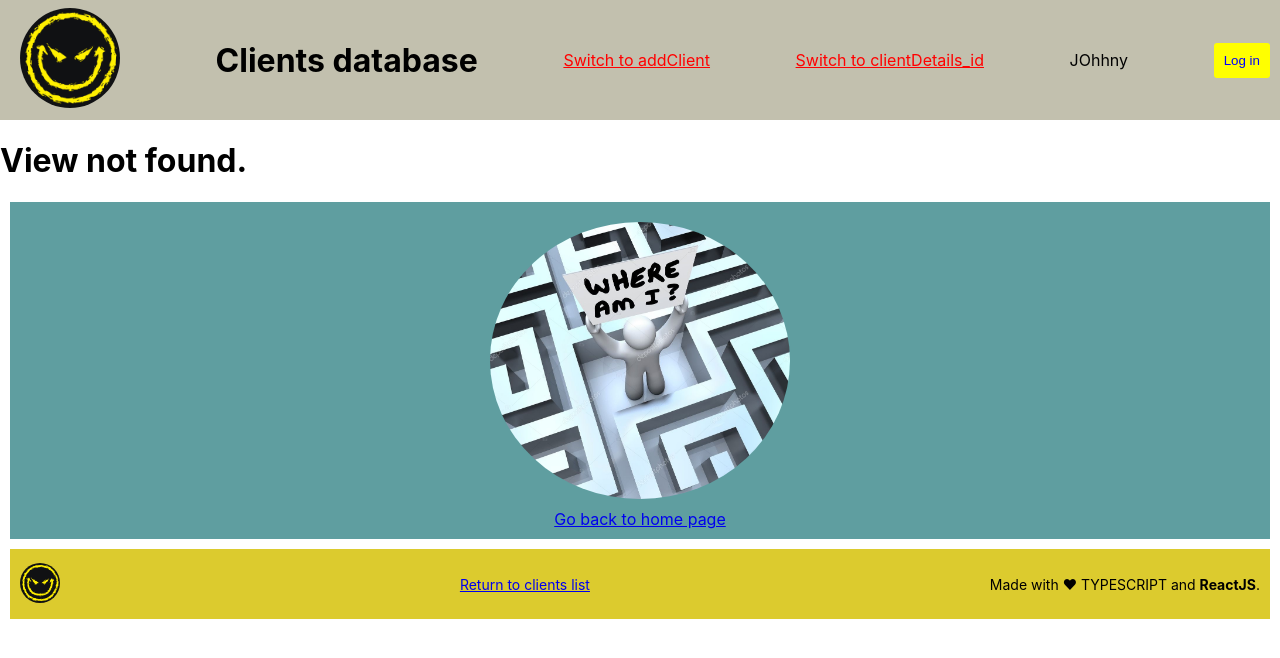
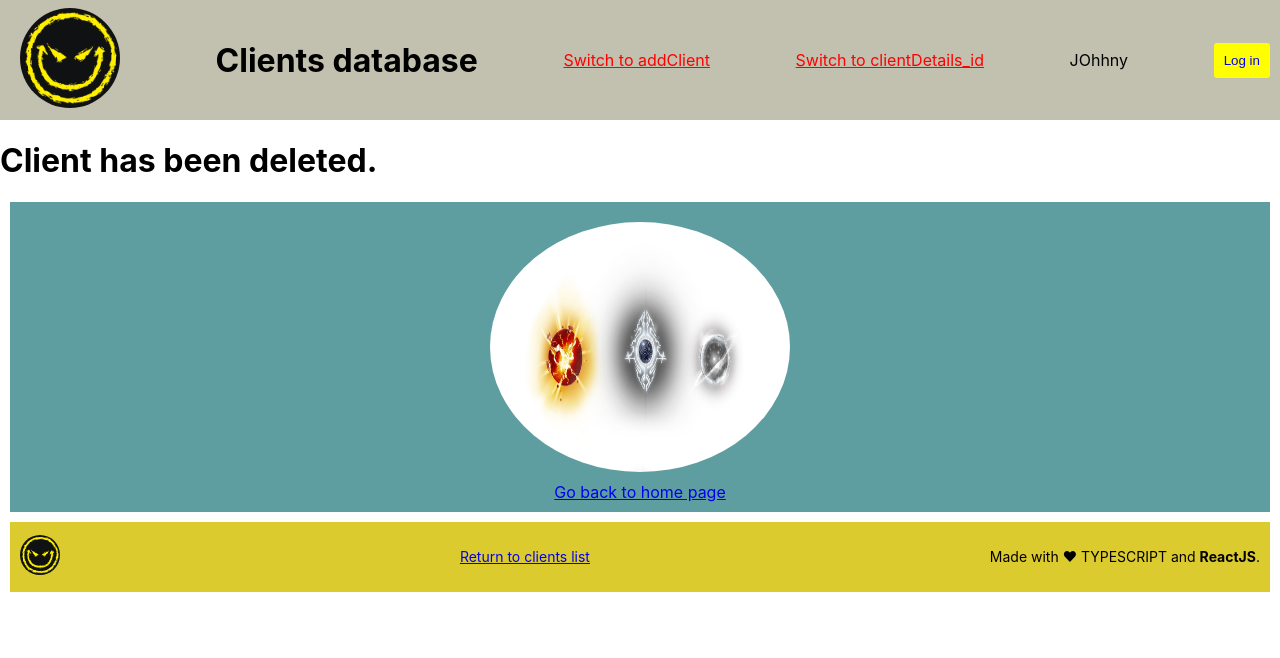
Before and after one commit to L00ka5z78/clientBBinTSandReact_28_01_23, a React (Create React App) app in the folder frontend/: page /deleted in a window 1280 px wide. Before the commit this address had no page. Shown: the top 658 px of the page. Built offline with nearby package versions, Linux system fonts and the light colour scheme.

Commit message:
client deleted view built and implemented

```diff
--- a/frontend/src/App.tsx
+++ b/frontend/src/App.tsx
@@ -7,6 +7,7 @@ import {Navbar} from "./components/navbar/Navbar";
 import {NotFoundView} from "./views/NotFoundView";
 import {EditClientView} from "./views/EditClientView";
 import {SingleClient} from "./components/Client/SingleClient";
+import {ClientDeleted} from "./components/Client/ClientDeleted";
 
 export const App = () => {
     return (
@@ -17,6 +18,7 @@ export const App = () => {
                 <Route path="/client/:clientID" element={<SingleClient/>}/>
                 <Route path="/update/:clientID" element={<EditClientView />}/>
                 <Route path="*" element={<NotFoundView/>}/>
+                <Route path="/deleted" element={<ClientDeleted/>}/>
             </Routes>
             <Footer/>
         </>
--- /dev/null
+++ b/frontend/src/components/Client/ClientDeleted.tsx
@@ -0,0 +1,21 @@
+import React, {useState} from "react";
+import {Link, useParams} from "react-router-dom";
+import PlanetImg from '../../images/planets.jpg'
+import styles from './ClientTable.module.css'
+
+import {GetSingleClientRes} from "types";
+
+export const ClientDeleted = () => {
+
+    return (
+    <div>
+        <h1>Client  has been deleted.</h1>
+        <div className={styles.deleted}>
+            <img className={styles.img} src={PlanetImg} alt="client deleted"/>
+            <Link to="/">Go back to home page</Link>
+        </div>
+        <div>
+        </div>
+    </div>
+)
+}
--- a/frontend/src/components/Client/ClientTable.module.css
+++ b/frontend/src/components/Client/ClientTable.module.css
@@ -27,4 +27,21 @@ tr:nth-child(even) {
 tr:hover {
     background-color: #817676;
 }
-/*t5d4.20.08*/
+
+.deleted {
+    display: flex;
+    align-items: center;
+    justify-content: center;
+    padding: 10px;
+    margin: 10px;
+    background-color: cadetblue;
+    flex-direction: column;
+
+
+}
+.img {
+    height: 250px;
+    width: 300px;
+    border-radius: 50%;
+    padding: 10px;
+}
--- a/frontend/src/components/Client/ClientTableRow.tsx
+++ b/frontend/src/components/Client/ClientTableRow.tsx
@@ -1,5 +1,5 @@
 import React, {MouseEvent} from 'react';
-import {Link, useParams} from 'react-router-dom';
+import {Link, useNavigate, useParams} from 'react-router-dom';
 import {ClientEntity} from 'types';
 import styles from './ClientTable.module.css'
 
@@ -11,7 +11,7 @@ interface Props {
 
 export const ClientTableRow = (props: Props) => {
     const {clientID} = useParams()
-
+    const navigate = useNavigate()
 
     const deleteClient = async (e: MouseEvent) => {
         e.preventDefault();
@@ -29,6 +29,7 @@ export const ClientTableRow = (props: Props) => {
             return;
         }
         props.onClientsChange();
+        navigate(`/deleted`)
     };
 
     return (
--- a/frontend/src/components/Client/SingleClient.tsx
+++ b/frontend/src/components/Client/SingleClient.tsx
@@ -61,7 +61,7 @@ export const SingleClient = () => {
         //     return <Spinner/>        //DODAJ SPINNER JAK IDZIESZ DO DETALI PO KLIKU IMIENIA
         // }
         console.log(data);
-        navigate(`/`)
+        navigate(`/deleted`)
 
         if ([400, 500].includes(res.status)) {
             const error = await res.json();
```
